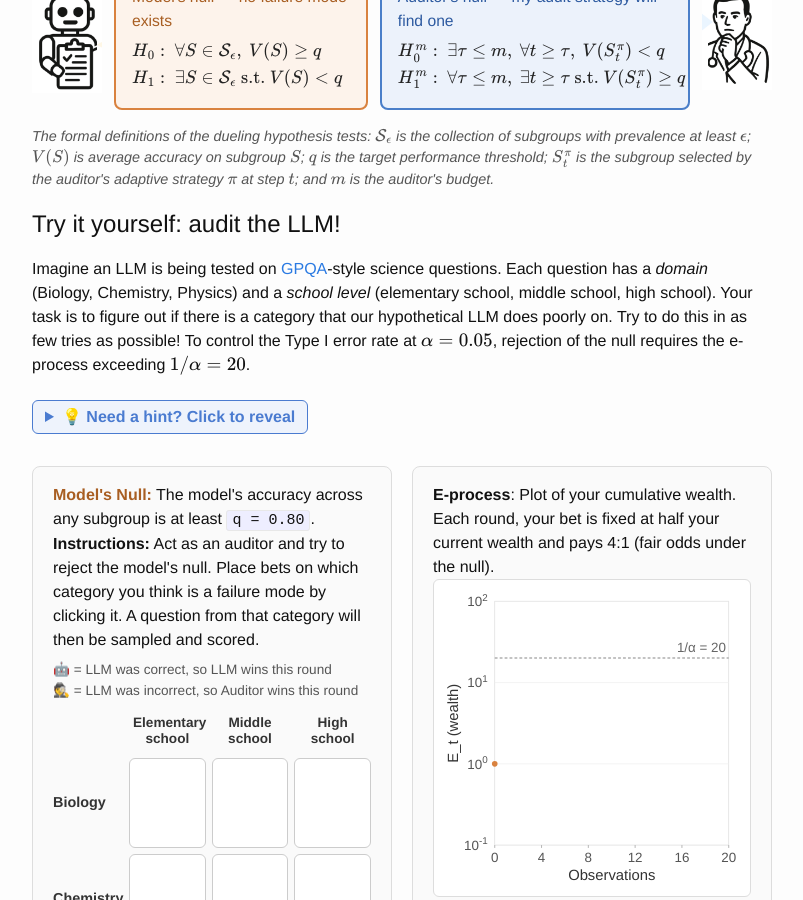
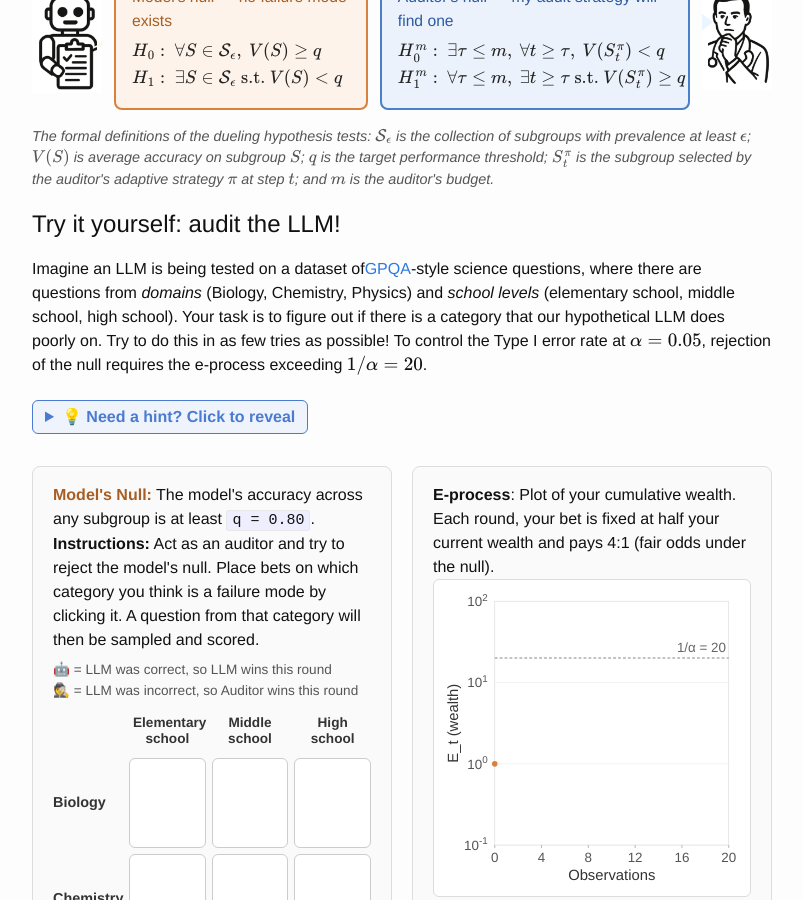
Before and after one commit to jjfeng/jjfeng.github.io, a Jekyll site: the page built from project_adaptive_auditing.html, in a window 1280 px wide and 900 px high, scrolled down 1419 px. Shown: the whole window, without its empty margins (238-1041 px from the left). Built offline with Jekyll 4.4.1, drawn with Linux system fonts in a browser that asks for light colours.

Commit message:
update the game

```diff
--- a/project_adaptive_auditing.html
+++ b/project_adaptive_auditing.html
@@ -224,7 +224,7 @@
 <h2>Try it yourself: audit the LLM!</h2>
 
 <p>
-Imagine an LLM is being tested on <a href="https://arxiv.org/abs/2311.12022">GPQA</a>-style science questions. Each question has a <em>domain</em> (Biology, Chemistry, Physics) and a <em>school level</em> (elementary school, middle school, high school). Your task is to figure out if there is a category that our hypothetical LLM does poorly on. Try to do this in as few tries as possible! To control the Type I error rate at \(\alpha=0.05\), rejection of the null requires the e-process exceeding \(1/\alpha=20\).
+Imagine an LLM is being tested on a dataset of<a href="https://arxiv.org/abs/2311.12022">GPQA</a>-style science questions, where there are questions from <em>domains</em> (Biology, Chemistry, Physics) and <em>school levels</em> (elementary school, middle school, high school). Your task is to figure out if there is a category that our hypothetical LLM does poorly on. Try to do this in as few tries as possible! To control the Type I error rate at \(\alpha=0.05\), rejection of the null requires the e-process exceeding \(1/\alpha=20\).
 </p>
 
 <details class="hint"><summary>💡 Need a hint? Click to reveal</summary><i>Try sampling from each subgroup once before you use your intuition to focus on specific categories.</i></details>
@@ -368,7 +368,7 @@
     var n = state.eTrack.length - 1;
     if (state.rejected) {
       el.className = "status-banner status-passed";
-      el.textContent = "🏆 Auditor wins! You have rejected the null and shown sufficient statistical evidence that the LLM has a failure mode. 🏆";
+      el.textContent = "🏆 Auditor wins! You have rejected the null and shown sufficient statistical evidence that there is some failure mode with accuracy less than 80%. 🏆";
     } else if (n === 0) {
       el.className = "status-banner status-neutral";
       el.textContent = "Your initial wealth is 1. Click a category.";
```
